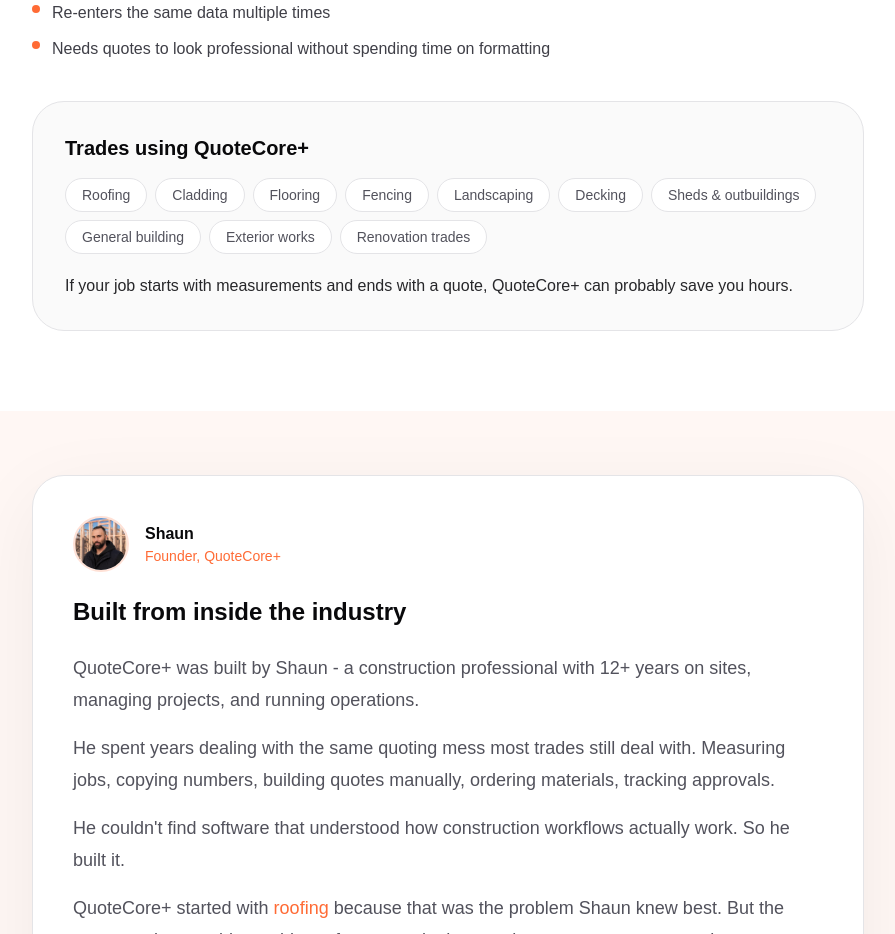
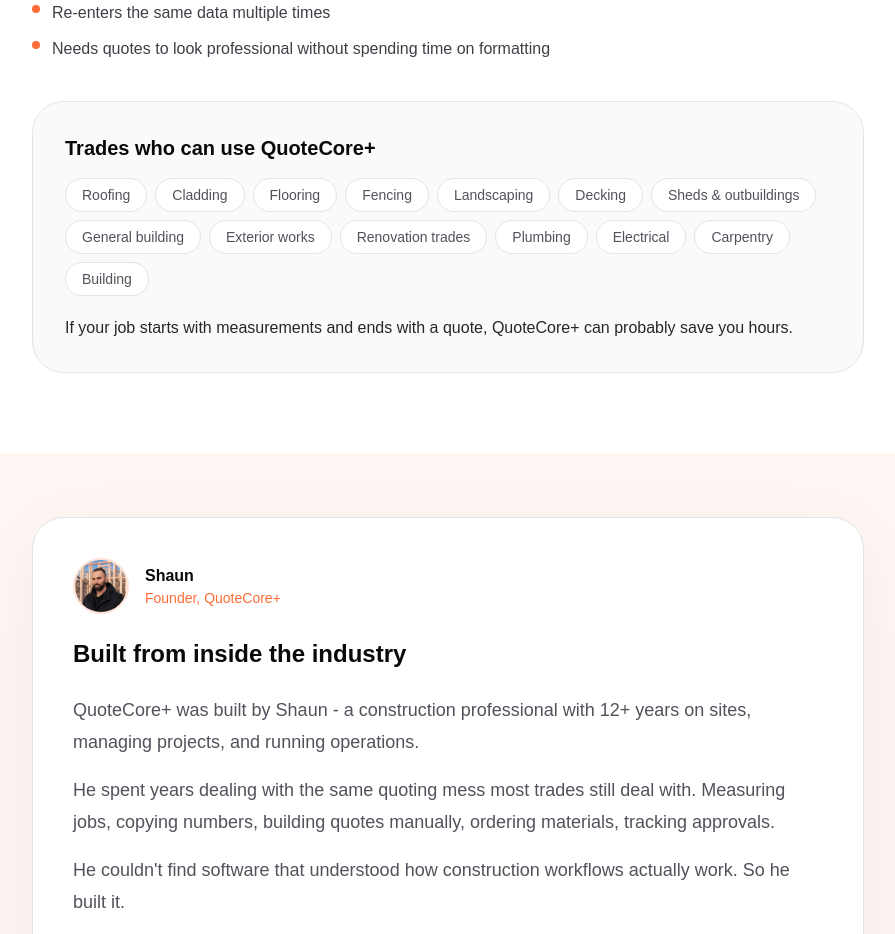
Before and after one commit to barrytheai/quotecore, a Next.js app: page /construction-quoting-software in a window 1280 px wide. Shown: the part 2720-3654 px from the top of the page, without its empty margins (192-1087 px from the left). Built offline with nearby package versions, Linux system fonts and the light colour scheme.

Commit message:
fix: trades heading updated, added plumbing/electrical/carpentry/building

```diff
--- a/app/construction-quoting-software/page.tsx
+++ b/app/construction-quoting-software/page.tsx
@@ -288,9 +288,9 @@ export default function ConstructionQuotingSoftwarePage() {
             ))}
           </ul>
           <div className="mt-10 rounded-[2rem] border border-zinc-200 bg-zinc-50 p-8">
-            <h3 className="text-xl font-semibold text-zinc-950">Trades using QuoteCore+</h3>
+            <h3 className="text-xl font-semibold text-zinc-950">Trades who can use QuoteCore+</h3>
             <div className="mt-4 flex flex-wrap gap-2">
-              {["Roofing", "Cladding", "Flooring", "Fencing", "Landscaping", "Decking", "Sheds & outbuildings", "General building", "Exterior works", "Renovation trades"].map((trade) => (
+              {["Roofing", "Cladding", "Flooring", "Fencing", "Landscaping", "Decking", "Sheds & outbuildings", "General building", "Exterior works", "Renovation trades", "Plumbing", "Electrical", "Carpentry", "Building"].map((trade) => (
                 <span key={trade} className="rounded-full border border-zinc-200 bg-white px-4 py-1.5 text-sm text-zinc-600">{trade}</span>
               ))}
             </div>
```
